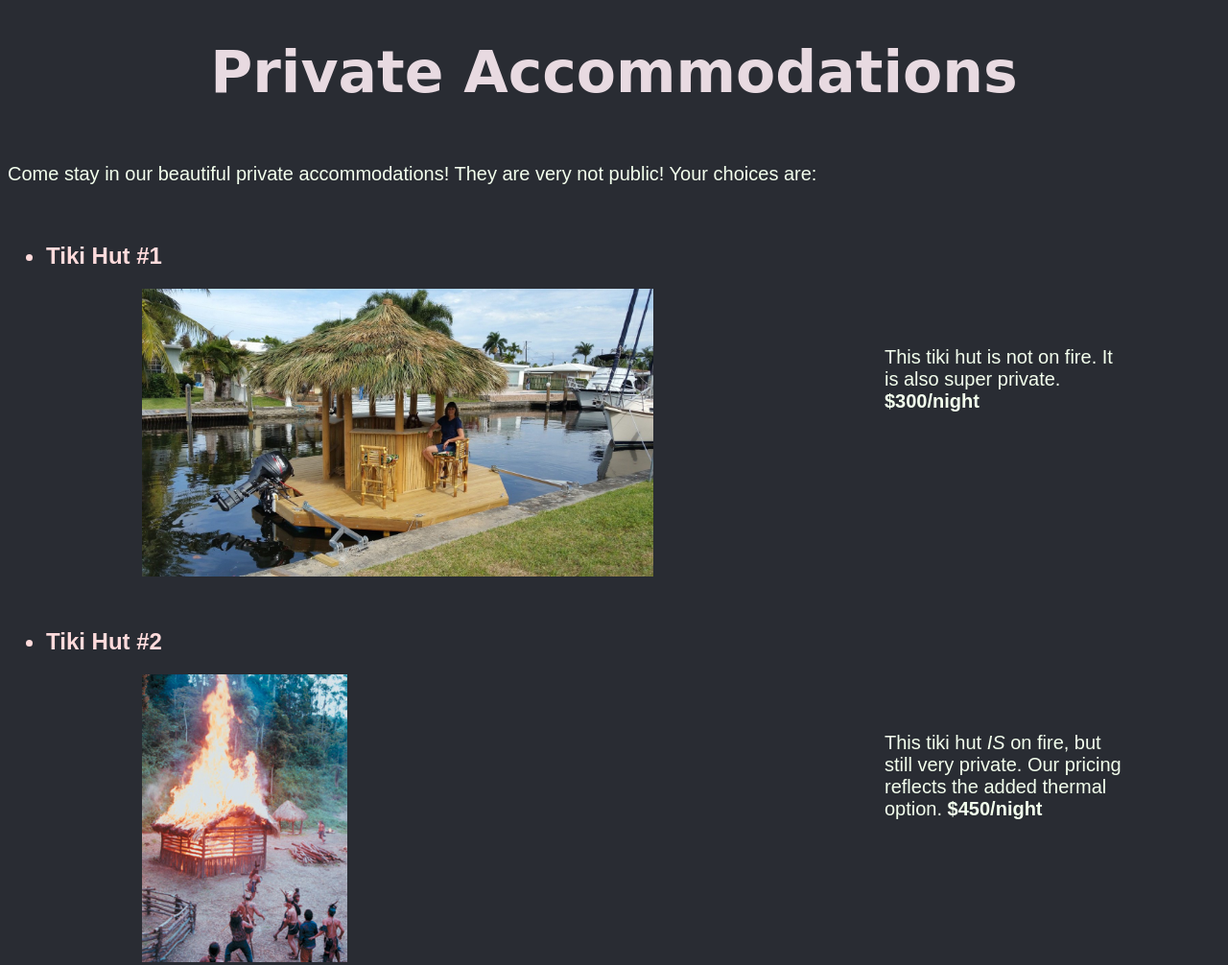
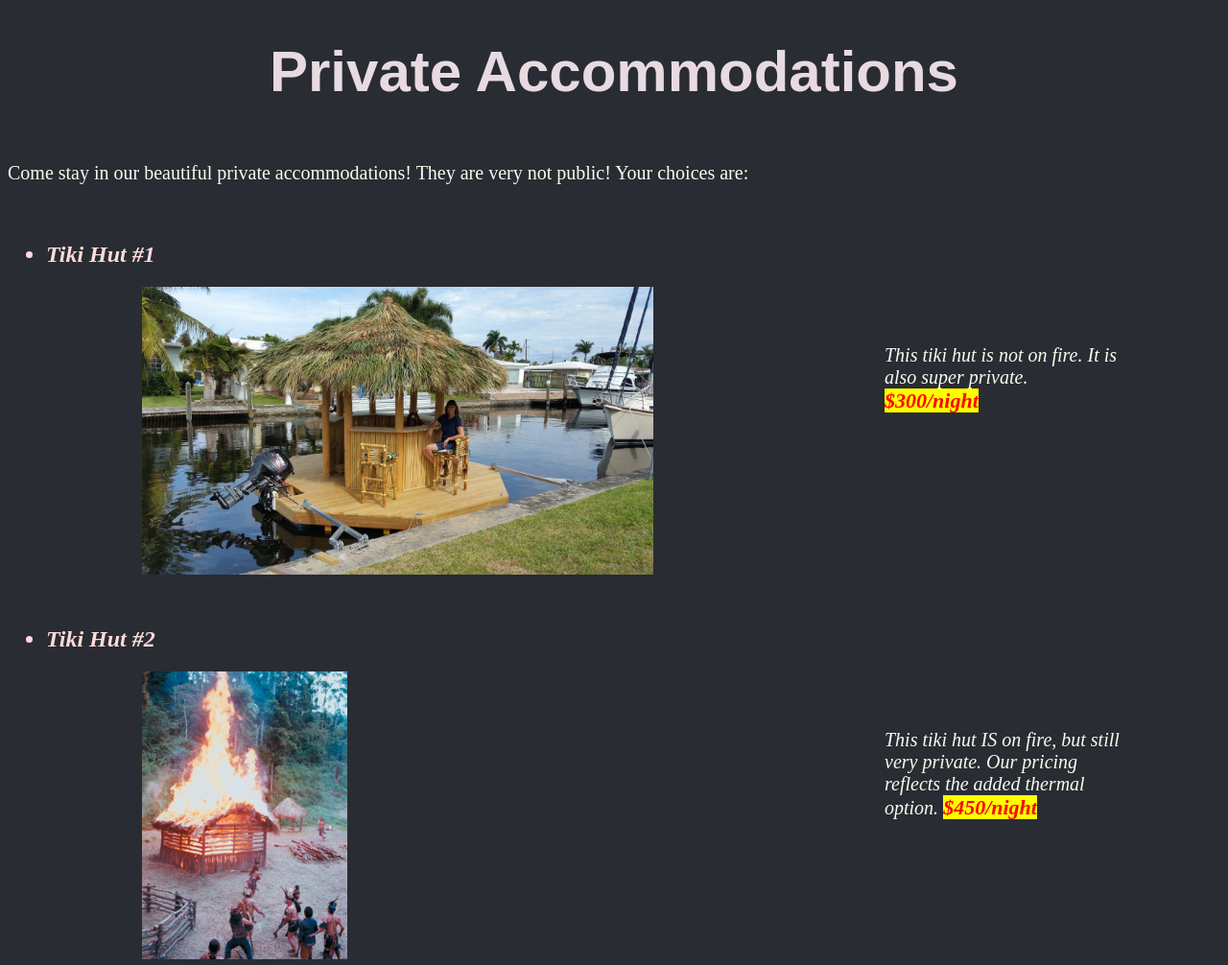
Before and after one commit to elizasohn/private-eyeland, a plain HTML site: page accommodations.html in a window 1280 px wide. Shown: the top 1006 px of the page at 96% size. Drawn offline with Linux system fonts and the light colour scheme.

Commit message:
change colors in strong tag

```diff
--- a/css/styles.css
+++ b/css/styles.css
@@ -5,7 +5,7 @@ body {
 h1 {
   text-align: center;
   font-size: 60px;
-  font-family: cursive;
+  font-family: fantasy;
   color: #e8dae1;
 }
 
@@ -14,7 +14,7 @@ nav {
 }
 nav a {
   margin: 5px 20px 50px 20px;
-  font-family:sans-serif;
+  font-family:serif;
   font-size:18px;
   color: #bfaec2;
 }
@@ -22,7 +22,7 @@ nav a {
 p {
   margin-top:60px;
   margin-bottom:60px;
-  font-family: sans-serif;
+  font-family: serif;
   font-size:20px;
   color: #f3ffed;
 }
@@ -33,9 +33,10 @@ img {
 }
 
 li {
-  font-family: sans-serif;
+  font-family: serif;
   font-size: 24px;
   font-weight: bold;
+  font-style: italic;
   margin-top: 50px;
   margin-bottom: 20px;
   color: #ffdbdc;
@@ -46,4 +47,11 @@ ul p{
   margin-bottom: 60px;
   width: 250px;
   margin-right: 100px;
+  font-style: italic;
 }
+
+strong {
+  background-color: yellow;
+  color: red;
+  font-size: 22px;
+}
```
